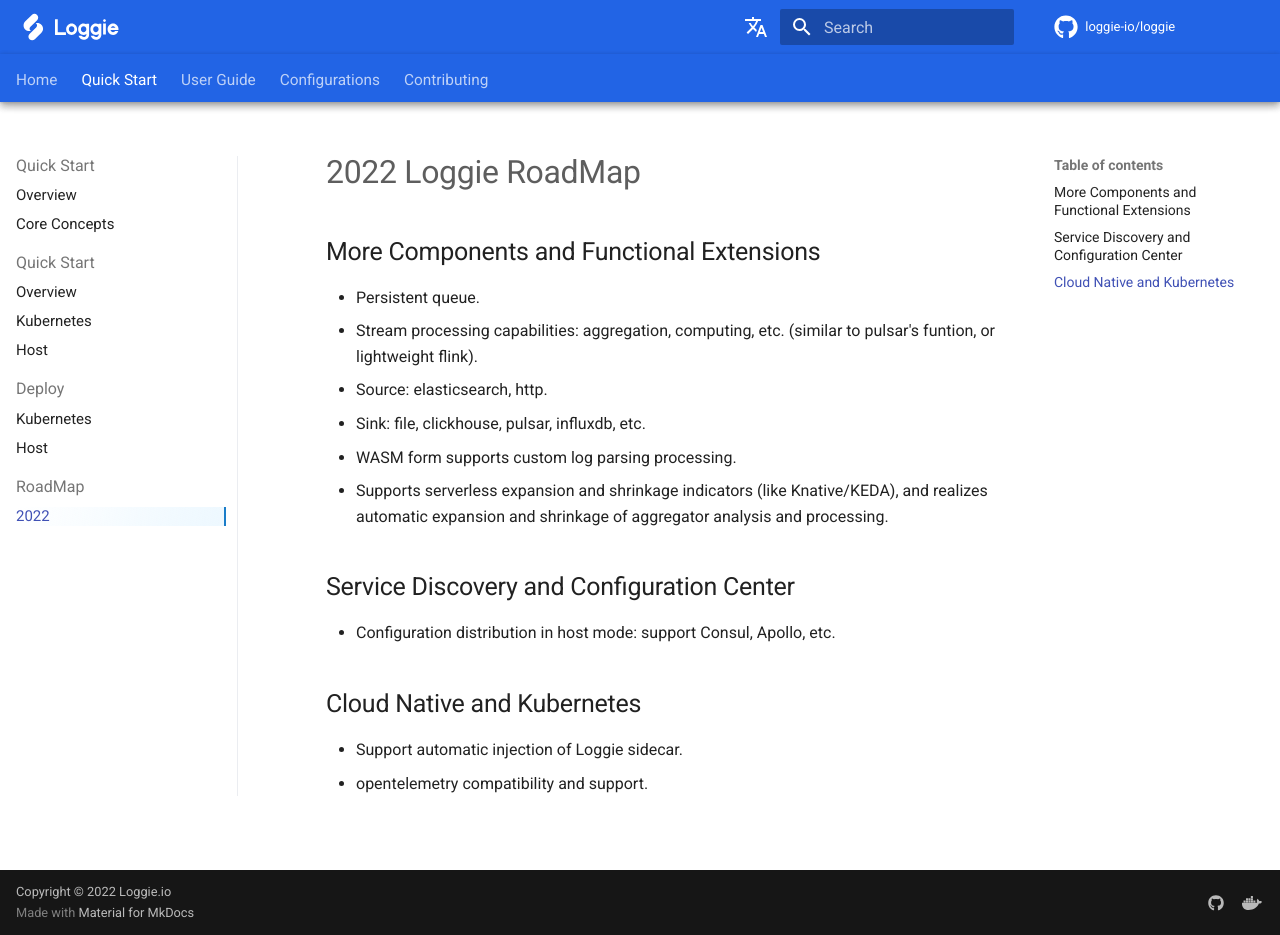
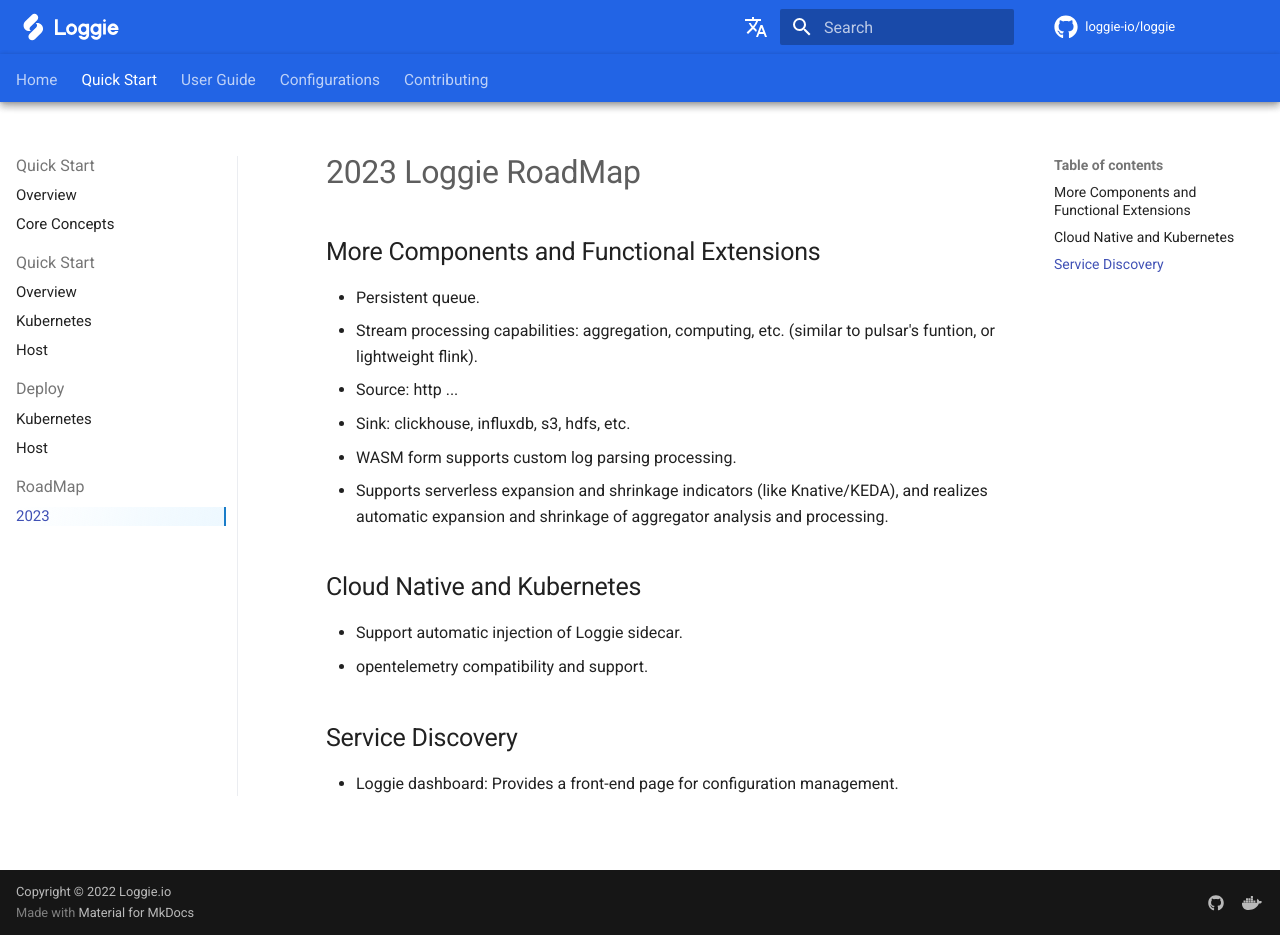
Before and after one commit to sentoz/loggie-docs-en, an MkDocs documentation site: the page built from docs/getting-started/roadmap/roadmap-2023.md, in a window 1280 px wide and 935 px high. Built offline with MkDocs 1.6.1 and Material for MkDocs 9.7.7, drawn with Linux system fonts in a browser that asks for light colours; some web fonts are replaced; comment, search, counter and statistics services are not loaded.

Commit message:
Feat: update roadmap to 2023

```diff
--- a/docs/getting-started/roadmap/roadmap-2022.md
+++ b/docs/getting-started/roadmap/roadmap-2023.md
@@ -1,17 +1,16 @@
-# 2022 Loggie RoadMap
+# 2023 Loggie RoadMap
 
 ## More Components and Functional Extensions
 - Persistent queue.
 - Stream processing capabilities: aggregation, computing, etc. (similar to pulsar's funtion, or lightweight flink).
-- Source: elasticsearch, http.
-- Sink: file, clickhouse, pulsar, influxdb, etc.
+- Source: http ...
+- Sink: clickhouse, influxdb, s3, hdfs, etc.
 - WASM form supports custom log parsing processing.
 - Supports serverless expansion and shrinkage indicators (like Knative/KEDA), and realizes automatic expansion and shrinkage of aggregator analysis and processing.
-
-
-## Service Discovery and Configuration Center
-- Configuration distribution in host mode: support Consul, Apollo, etc.
 
 ## Cloud Native and Kubernetes
 - Support automatic injection of Loggie sidecar.
 - opentelemetry compatibility and support.
+
+## Service Discovery
+- Loggie dashboard: Provides a front-end page for configuration management.
--- a/docs/user-guide/use-in-kubernetes/collect-container-logs.md
+++ b/docs/user-guide/use-in-kubernetes/collect-container-logs.md
@@ -48,7 +48,7 @@ This article only focuses on the acquisition side. If you need to deploy the Log
 Before collecting container logs, make sure that the Loggie DaemonSet has been deployed in Kubernetes. [Deploy Loggie in Kubernetes](../../getting-started/install/kubernetes.md)
 
 !!! info
-    We recommend using the DaemonSet method to collect container logs, Loggie plan to supports the automatic injection of Loggie Sidecar to collect logs in the future. [RoadMap](../../getting-started/roadmap/roadmap-2022.md)
+    We recommend using the DaemonSet method to collect container logs, Loggie plan to supports the automatic injection of Loggie Sidecar to collect logs in the future. [RoadMap](../../getting-started/roadmap/roadmap-2023.md)
 
 
 ### Usage
--- a/nav.yml
+++ b/nav.yml
@@ -12,7 +12,7 @@ nav:
         - Kubernetes: getting-started/install/kubernetes.md
         - Host: getting-started/install/node.md
       - RoadMap:
-        - 2022: getting-started/roadmap/roadmap-2022.md
+        - 2023: getting-started/roadmap/roadmap-2023.md
 
     - User Guide:
       - Overview: user-guide/index.md
--- a/overrides/assets/stylesheets/home.css
+++ b/overrides/assets/stylesheets/home.css
@@ -131,7 +131,6 @@ body {
 
 .home-container .newbutton{
   display: flex;
-  width: 8rem;
   justify-content: center;
   align-items: center;
   border-radius: 6px;
```
